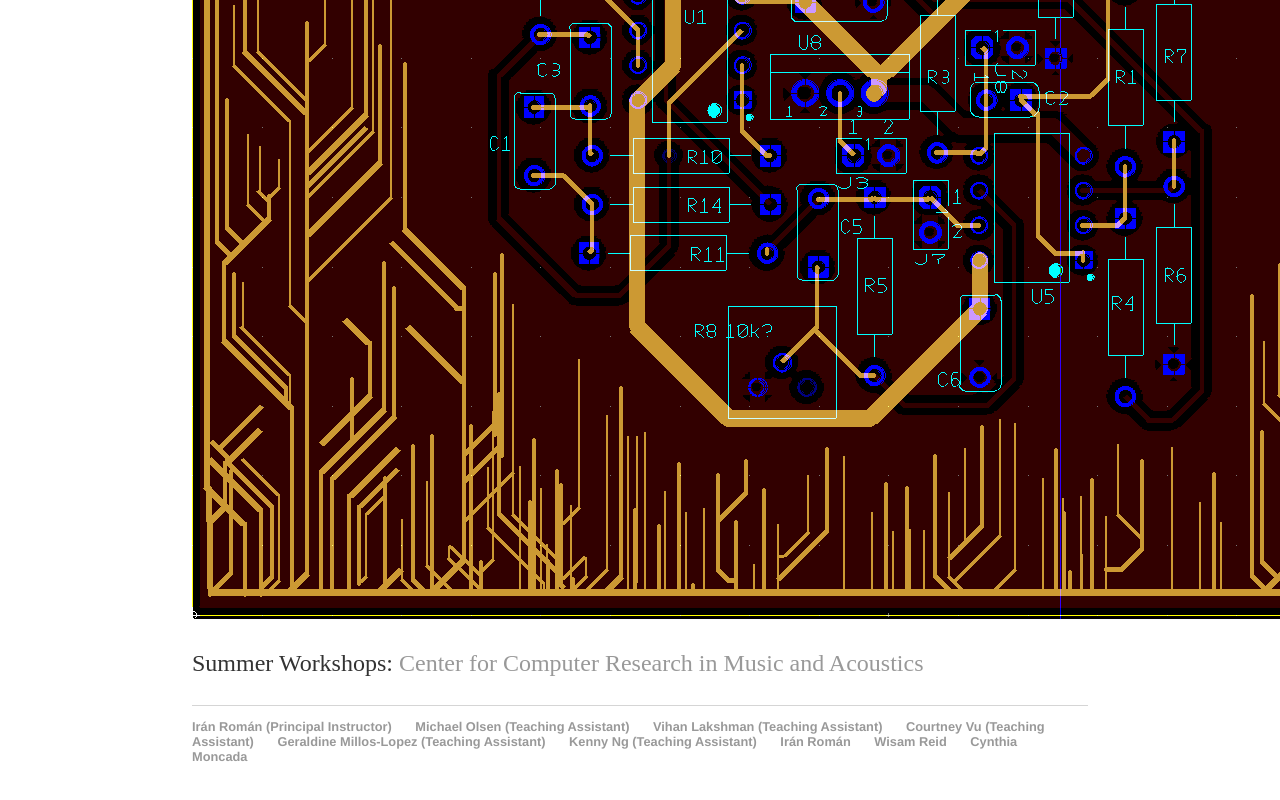
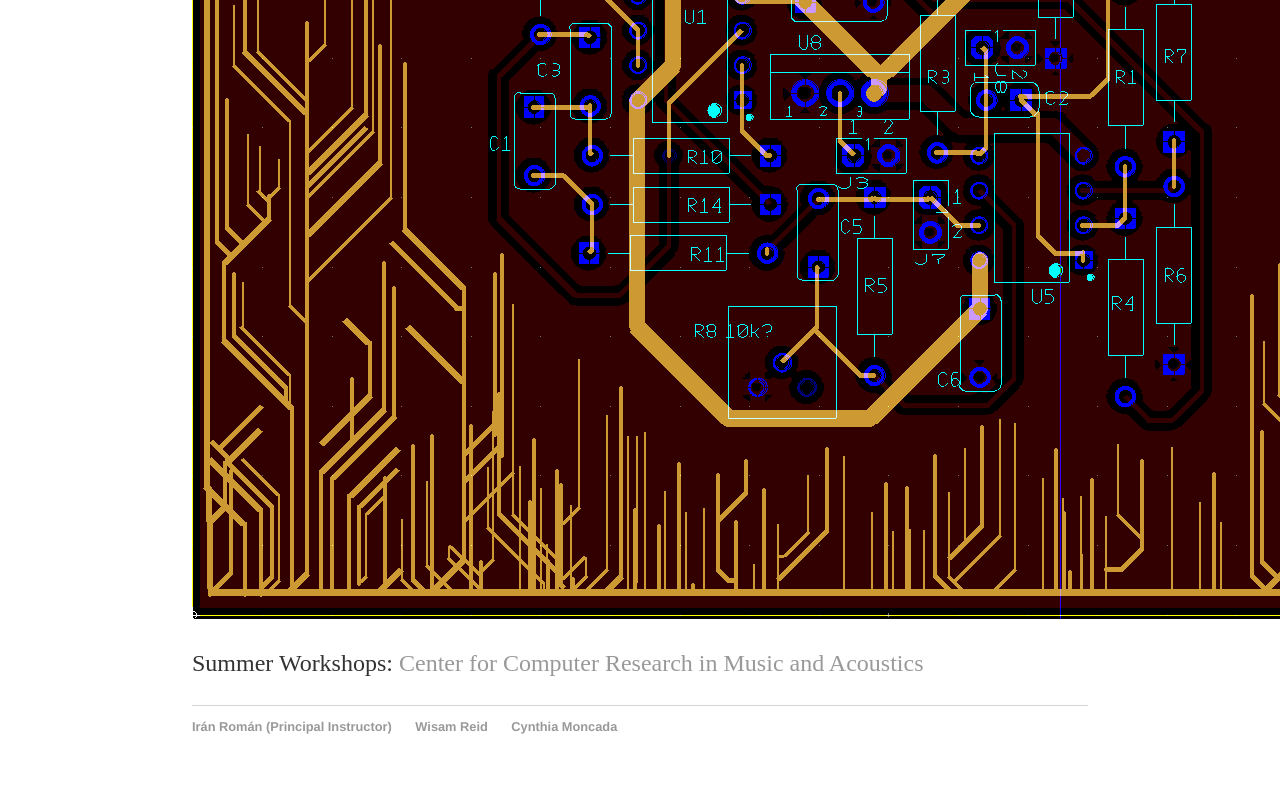
Before and after one commit to wisamreid/wisamreid.github.io, a plain HTML site: page index.html in a window 1280 px wide. Shown: the part 625-1425 px from the top of the page. Drawn offline with Linux system fonts and the light colour scheme.

Commit message:
fixing website

```diff
--- a/index.html
+++ b/index.html
@@ -28,12 +28,6 @@
 		<footer>
     		<ul>
         		<li><a href="mailto:iran@stanford.edu">Irán Román (Principal Instructor) </a></li>
-        		<li><a href="mailto:mjolsen@stanford.edu">Michael Olsen (Teaching Assistant)</a></li>
-        		<li><a href="mailto:vihan@stanford.edu">Vihan Lakshman (Teaching Assistant)</a></li>
-        		<li><a href="mailto:courtnev@ucs.edu">Courtney Vu (Teaching Assistant)</a></li>
-        		<li><a href="mailto:glopez6@stanford.edu">Geraldine Millos-Lopez (Teaching Assistant)</a></li>
-        		<li><a href="mailto:zqkng@stanford.edu">Kenny Ng (Teaching Assistant)</a></li>
-        		<li><a href="mailto:iran@stanford.edu">Irán Román</a></li>
         		<li><a href="mailto:wisam@ccrma.stanford.edu">Wisam Reid</a></li>
         		<li><a href="mailto:cmoncada@ucsc.edu">Cynthia Moncada</a></li>
 		</ul>
```
